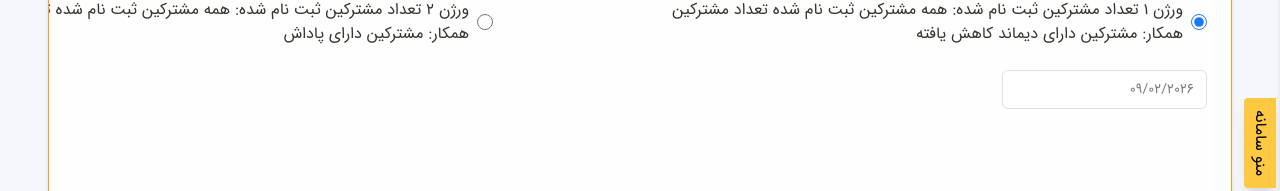
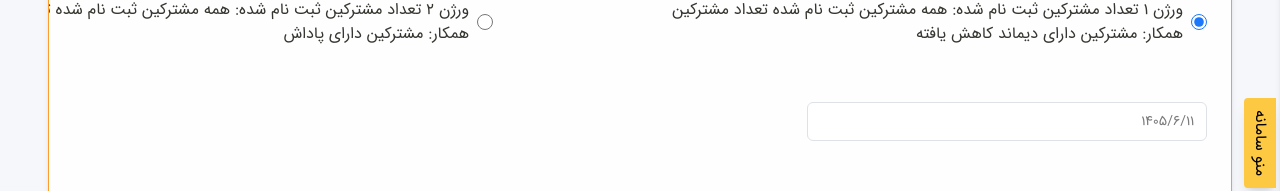
Before and after one commit to 12haa/tavanir, a React (Vite) app: page /activity-report in a window 1280 px wide. Shown: the part 337-528 px from the top of the page. Built offline with nearby package versions, Linux system fonts and the light colour scheme.

Commit message:
start adding Custom compnents for forms

```diff
--- a/src/components/ui/activity-report/ComprehensiveReport.tsx
+++ b/src/components/ui/activity-report/ComprehensiveReport.tsx
@@ -5,15 +5,15 @@ import JalaliDatepicker from '../datepicker/JalaliDatepicker';
 
 function ComprehensiveReport() {
   const [reportType, setReportType] = useState('comprehensive');
-
   const today = new Date();
 
-  const jalaliDate = new Intl.DateTimeFormat('persian', {
+  const jalaliDate = new Intl.DateTimeFormat('fa-IR-u-ca-persian', {
     year: 'numeric',
-    month: '2-digit',
+    month: 'numeric',
     day: '2-digit',
   }).format(today);
 
+  console.log(jalaliDate);
   return (
     <CustomWrapper
       className="min-w-full rounded-md min-h-125 py-5 px-6"
@@ -39,9 +39,14 @@ function ComprehensiveReport() {
           onChange={(e) => setReportType(e.target.value)}
         />
       </div>
-      <div className="mt-4 w-full">
+      <div className="mt-12 w-full">
         <div>
-          <JalaliDatepicker defaultValue="" placeholder={jalaliDate}  />
+          <JalaliDatepicker
+            defaultValue=""
+            placeholder={jalaliDate}
+            persianDigits
+            className="min-w-[400px]"
+          />
         </div>
       </div>
     </CustomWrapper>
--- a/src/components/ui/datepicker/JalaliDatepicker.tsx
+++ b/src/components/ui/datepicker/JalaliDatepicker.tsx
@@ -280,6 +280,10 @@ interface Ctx {
   today: JalaliDate;
 }
 
+function stripPersianDigits(str: string): string {
+  return String(str).replace(/[۰-۹]/g, (ch) => String(PERSIAN_DIGITS.indexOf(ch)));
+}
+
 interface ResolvedOptions {
   hasSecond: boolean;
   time: boolean;
@@ -452,7 +456,7 @@ function isDateInRange(ctx: Ctx, year: number, month: number, day: number): bool
 
 function validateDateString(ctx: Ctx, str: string): boolean {
   if (!str) return false;
-  const parts = String(str).slice(0, 10).split(ctx.sep.date);
+  const parts = String(stripPersianDigits(str)).slice(0, 10).split(ctx.sep.date);
   return parts.length === 3 && parts[0].length === 4 && parts[1].length === 2 && parts[2].length === 2;
 }
 
@@ -464,7 +468,7 @@ function validateTimeString(ctx: Ctx, str: string): boolean {
 }
 
 function parseValue(ctx: Ctx, str: string): JalaliDateTime {
-  const parts = str.split(ctx.sep.between);
+  const parts = stripPersianDigits(str).split(ctx.sep.between);
   const datePart = ctx.date
     ? (parts[0] || '').split(ctx.sep.date)
     : ({} as JalaliDateTime);
@@ -486,14 +490,13 @@ function parseValue(ctx: Ctx, str: string): JalaliDateTime {
 }
 
 function formatValue(ctx: Ctx, value: JalaliDateTime): string {
+  const d = (n: number | undefined) => toDisplay(n ?? 0, ctx.persianDigits);
   const datePart = ctx.date
-    ? `${value.year}${ctx.sep.date}${pad(Number(value.month))}${ctx.sep.date}${pad(
-        Number(value.day),
-      )}`
+    ? `${d(value.year)}${ctx.sep.date}${d(Number(value.month))}${ctx.sep.date}${d(Number(value.day))}`
     : '';
   const timePart = ctx.time
-    ? `${pad(Number(value.hour))}${ctx.sep.time}${pad(Number(value.minute))}` +
-      (ctx.hasSecond ? `${ctx.sep.time}${pad(Number(value.second))}` : '')
+    ? `${d(Number(value.hour))}${ctx.sep.time}${d(Number(value.minute))}` +
+      (ctx.hasSecond ? `${ctx.sep.time}${d(Number(value.second))}` : '')
     : '';
   return datePart + (datePart && timePart ? ctx.sep.between : '') + timePart;
 }
@@ -1140,6 +1143,7 @@ function JalaliDatepicker(
 
 
 function formatTodayDate(options: ResolvedOptions, today: JalaliDate): string {
-  return `${today.year}${options.sep.date}${pad(today.month)}${options.sep.date}${pad(today.day)}`;
+  const d = (n: number) => toDisplay(n, options.persianDigits);
+  return `${d(today.year)}${options.sep.date}${d(today.month)}${options.sep.date}${d(today.day)}`;
 }
 export default forwardRef(JalaliDatepicker);
```
